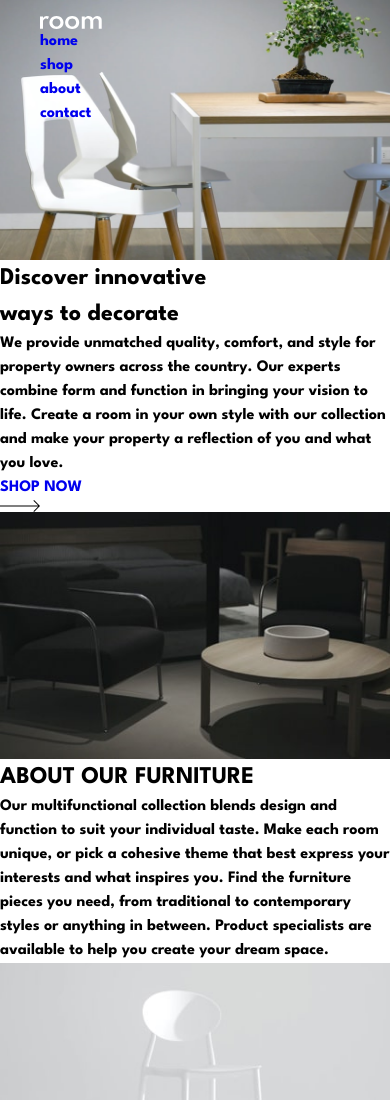
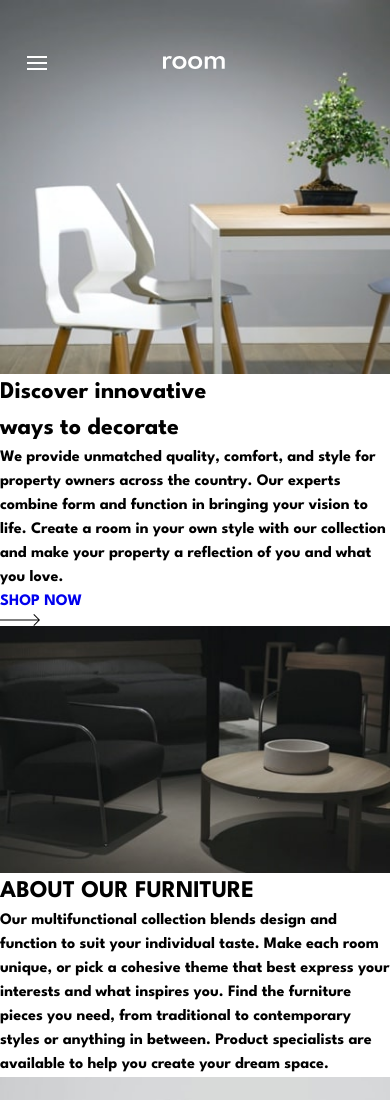
Before and after one commit to DaveDeSellier/room-homepage-master, a plain HTML site: page index.html in a window 390 px wide. Shown: the top 1100 px of the page. Drawn offline with Linux system fonts and the light colour scheme.

Commit message:
Updates to mobile nav bar

```diff
--- a/index.html
+++ b/index.html
@@ -23,10 +23,14 @@
   <body>
     <main>
       <div class="grid-container">
-        <section>
+        <section class="stacked">
+          <img src="/images/mobile-image-hero-1.jpg" alt="">
           <nav>
             <ul>
-              <li><img src="./images/logo.svg" alt="Room" /></li>
+              <div class="img-wrapper">
+                <li><img src="./images/icon-hamburger.svg" alt=""></li>
+                <li><img src="./images/logo.svg" alt="Room" /></li>
+              </div>
               <li><a href="#">home</a></li>
               <li><a href="#">shop</a></li>
               <li><a href="#">about</a></li>
--- a/styles.css
+++ b/styles.css
@@ -102,30 +102,67 @@ main {
   font-family: var(--ff);
 }
 
+ul {
+  margin: 0;
+  padding: 0;
+}
+
 a {
   text-decoration: none;
 }
 
 li {
   list-style: none;
+  font-size: 1rem;
+}
+
+section + img {
+  width: 100%;
 }
 
 /* Utilities */
 
 .grid-container {
   display: grid;
+  grid-template-columns: 1fr;
 }
 
-section + img {
-  width: 100%;
+.stacked {
+  display: grid;
+}
+
+.stacked > * {
+  grid-column: 1 / 2;
+  grid-row: 1 / 2;
 }
 
 /* Styles */
 
-section:first-child {
-  background-image: url(./images/desktop-image-hero-1.jpg);
-  background-repeat: no-repeat;
-  background-size: cover;
-  background-position: bottom;
-  aspect-ratio: 1.5/1;
+section.stacked > img {
+  width: 100%;
 }
+
+ul {
+  margin-top: 3.5rem;
+}
+
+.img-wrapper {
+  display: flex;
+}
+
+.img-wrapper > li:first-child {
+  flex-basis: 12%;
+}
+
+.img-wrapper > li:first-child > img {
+  margin-left: auto;
+}
+
+.img-wrapper > li:last-child {
+  padding-right: 3em;
+  margin: auto;
+}
+
+ul > li > a {
+  display: none;
+}
```
